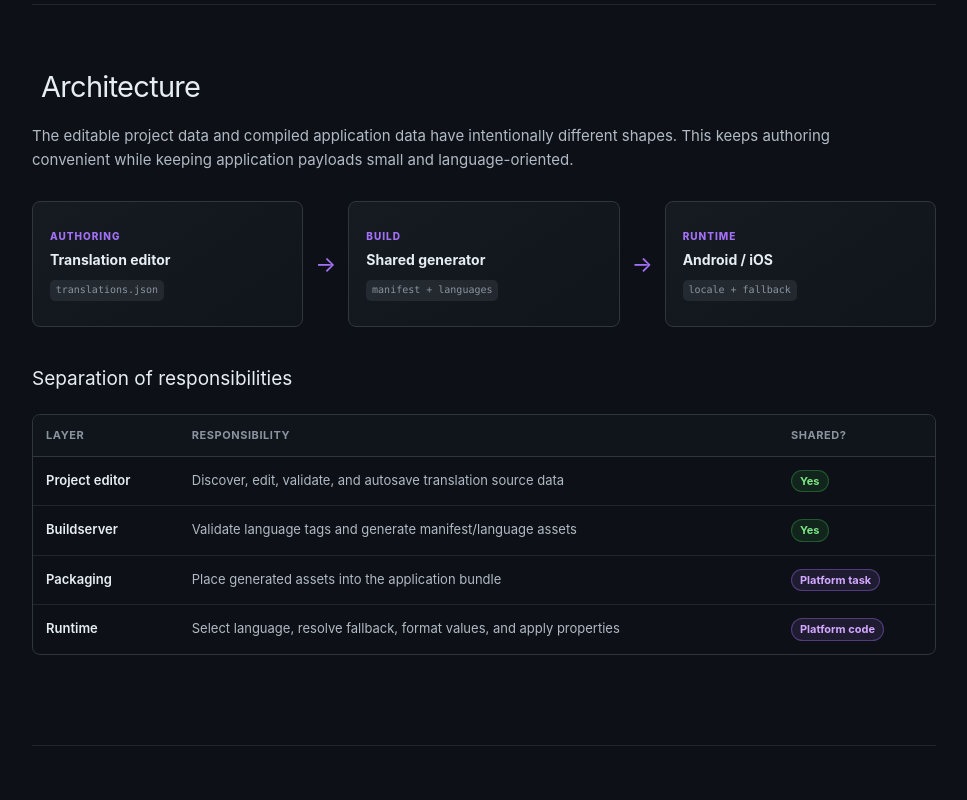
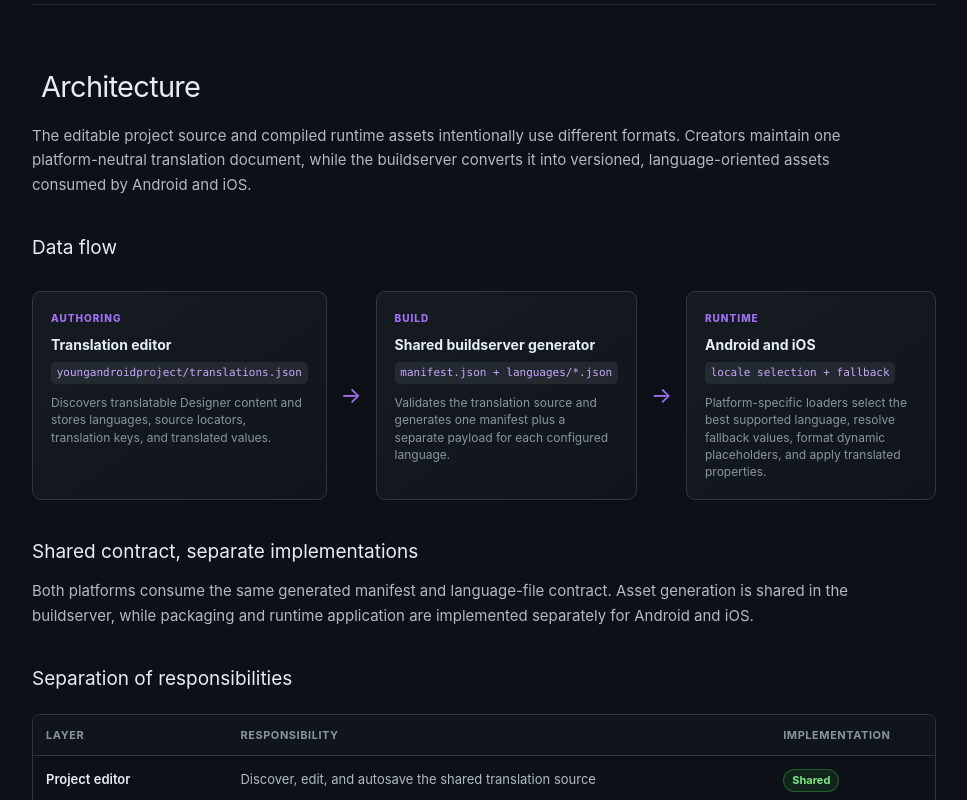
Before and after one commit to Akashgite1/appinventor-sources-i18, a React (Vite) app: page / in a window 1280 px wide. Shown: the part 4780-5580 px from the top of the page, without its empty margins (288-1255 px from the left). Built offline with nearby package versions, Linux system fonts and the light colour scheme.

Commit message:
Update Architecture section with structured data flow, shared contract details, and responsibilities matrix

```diff
--- a/src/components/sections/ArchitectureSection.tsx
+++ b/src/components/sections/ArchitectureSection.tsx
@@ -7,33 +7,55 @@ export function ArchitectureSection() {
         <a href="#architecture">#</a> Architecture
       </h2>
       <p>
-        The editable project data and compiled application data have intentionally different shapes.
-        This keeps authoring convenient while keeping application payloads small and
-        language-oriented.
+        The editable project source and compiled runtime assets intentionally use different formats.
+        Creators maintain one platform-neutral translation document, while the buildserver converts
+        it into versioned, language-oriented assets consumed by Android and iOS.
       </p>
+
+      <h3>Data flow</h3>
       <div
         className="flow"
         role="img"
-        aria-label="Translation data flow from editor to Android and iOS runtimes"
+        aria-label="Translation data flow from editor to buildserver to Android and iOS runtimes"
       >
         <div>
           <small>Authoring</small>
           <strong>Translation editor</strong>
-          <code>translations.json</code>
+          <code>youngandroidproject/translations.json</code>
+          <p>
+            Discovers translatable Designer content and stores languages, source locators,
+            translation keys, and translated values.
+          </p>
         </div>
         <span>→</span>
         <div>
           <small>Build</small>
-          <strong>Shared generator</strong>
-          <code>manifest + languages</code>
+          <strong>Shared buildserver generator</strong>
+          <code>manifest.json + languages/*.json</code>
+          <p>
+            Validates the translation source and generates one manifest plus a separate payload
+            for each configured language.
+          </p>
         </div>
         <span>→</span>
         <div>
           <small>Runtime</small>
-          <strong>Android / iOS</strong>
-          <code>locale + fallback</code>
+          <strong>Android and iOS</strong>
+          <code>locale selection + fallback</code>
+          <p>
+            Platform-specific loaders select the best supported language, resolve fallback values,
+            format dynamic placeholders, and apply translated properties.
+          </p>
         </div>
       </div>
+
+      <h3>Shared contract, separate implementations</h3>
+      <p>
+        Both platforms consume the same generated manifest and language-file contract. Asset
+        generation is shared in the buildserver, while packaging and runtime application are
+        implemented separately for Android and iOS.
+      </p>
+
       <h3>Separation of responsibilities</h3>
       <div className="table-wrap">
         <table>
@@ -41,36 +63,36 @@ export function ArchitectureSection() {
             <tr>
               <th>Layer</th>
               <th>Responsibility</th>
-              <th>Shared?</th>
+              <th>Implementation</th>
             </tr>
           </thead>
           <tbody>
             <tr>
               <td>Project editor</td>
-              <td>Discover, edit, validate, and autosave translation source data</td>
+              <td>Discover, edit, and autosave the shared translation source</td>
               <td>
-                <Status>Yes</Status>
+                <Status tone="green">Shared</Status>
               </td>
             </tr>
             <tr>
-              <td>Buildserver</td>
-              <td>Validate language tags and generate manifest/language assets</td>
+              <td>Buildserver generator</td>
+              <td>Validate source data and generate manifest/language assets</td>
               <td>
-                <Status>Yes</Status>
+                <Status tone="green">Shared</Status>
               </td>
             </tr>
             <tr>
               <td>Packaging</td>
-              <td>Place generated assets into the application bundle</td>
+              <td>Place generated assets into the platform application bundle</td>
               <td>
-                <Status tone="purple">Platform task</Status>
+                <Status tone="purple">Platform-specific</Status>
               </td>
             </tr>
             <tr>
               <td>Runtime</td>
               <td>Select language, resolve fallback, format values, and apply properties</td>
               <td>
-                <Status tone="purple">Platform code</Status>
+                <Status tone="purple">Platform-specific</Status>
               </td>
             </tr>
           </tbody>
--- a/src/index.css
+++ b/src/index.css
@@ -739,12 +739,14 @@ code { padding: 0.12rem 0.36rem; border-radius: 5px; background: rgba(110,118,12
 
 
 /* ── Architecture flow ── */
-.flow { display: grid; grid-template-columns: 1fr auto 1fr auto 1fr; align-items: center; gap: 12px; margin: 28px 0 36px; }
-.flow > div { display: flex; min-height: 126px; flex-direction: column; justify-content: center; gap: 4px; padding: 17px; background: linear-gradient(145deg, var(--panel), var(--panel-soft)); border: 1px solid var(--border); border-radius: 8px; }
-.flow > span { color: var(--purple); font-size: 22px; }
+.flow { display: grid; grid-template-columns: 1fr auto 1fr auto 1fr; align-items: stretch; gap: 14px; margin: 28px 0 36px; }
+.flow > div { display: flex; min-height: 140px; flex-direction: column; justify-content: flex-start; gap: 6px; padding: 18px; background: linear-gradient(145deg, var(--panel), var(--panel-soft)); border: 1px solid var(--border); border-radius: 9px; }
+.flow > span { align-self: center; color: var(--purple); font-size: 22px; }
 .flow small { color: var(--purple); font-size: 10px; font-weight: 800; text-transform: uppercase; letter-spacing: .1em; }
 .flow strong { font-size: 14px; }
-.flow code { width: max-content; margin-top: 5px; color: var(--muted); font-size: 10px; }
+.flow code { width: max-content; max-width: 100%; overflow: hidden; text-overflow: ellipsis; white-space: nowrap; color: var(--link); font-size: 11px; }
+.flow > div p { margin: 4px 0 0; color: #8b949e; font-size: 12px; line-height: 1.45; }
+
 
 /* ── Tables ── */
 .table-wrap { overflow-x: auto; margin: 20px 0 26px; border: 1px solid var(--border); border-radius: 8px; }
```
